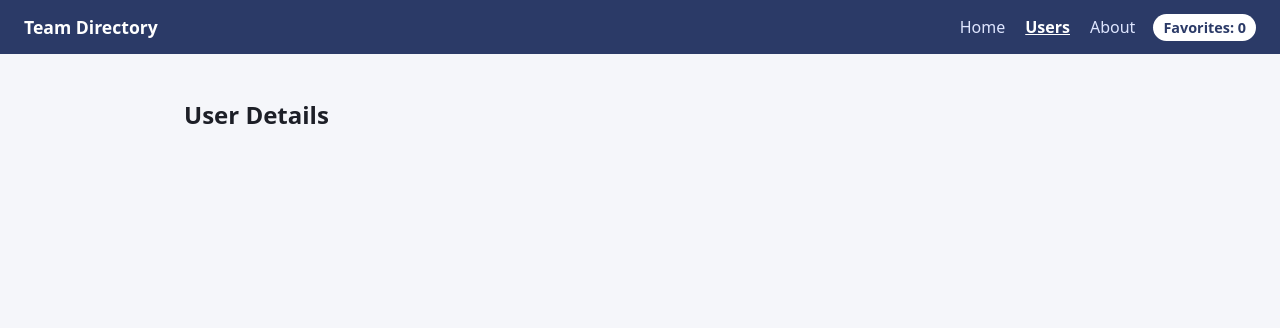
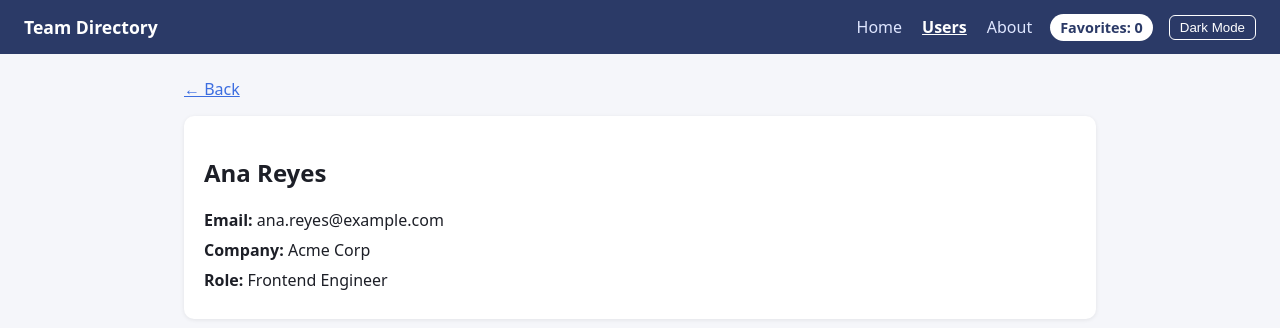
Before and after one commit to aleksisong-ax/team-directory-app, a React (Vite) app: page /users/1 in a window 1280 px wide. Shown: the top 328 px of the page. Built offline with nearby package versions, Linux system fonts and the light colour scheme.

Commit message:
Add dark mode toggle

```diff
--- a/src/App.jsx
+++ b/src/App.jsx
@@ -9,6 +9,7 @@ import NotFound from './pages/NotFound.jsx'
 
 export default function App() {
   const [favorites, setFavorites] = useState([])
+  const [darkMode, setDarkMode] = useState(false)
 
   const toggleFavorite = (id) => {
     setFavorites((prev) =>
@@ -17,8 +18,12 @@ export default function App() {
   }
 
   return (
-    <div className="app">
-      <Navbar favoritesCount={favorites.length} />
+    <div className={`app ${darkMode ? 'dark' : ''}`}>
+      <Navbar
+        favoritesCount={favorites.length}
+        darkMode={darkMode}
+        onToggleDarkMode={() => setDarkMode((prev) => !prev)}
+      />
       <main className="container">
         <Routes>
           <Route path="/" element={<Home />} />
--- a/src/components/Navbar.jsx
+++ b/src/components/Navbar.jsx
@@ -1,6 +1,6 @@
 import { NavLink } from 'react-router-dom'
 
-export default function Navbar({ favoritesCount }) {
+export default function Navbar({ favoritesCount, darkMode, onToggleDarkMode }) {
   return (
     <header className="navbar">
       <span className="brand">Team Directory</span>
@@ -9,6 +9,9 @@ export default function Navbar({ favoritesCount }) {
         <NavLink to="/users">Users</NavLink>
         <NavLink to="/about">About</NavLink>
         <span className="fav-count">Favorites: {favoritesCount}</span>
+        <button type="button" className="theme-btn" onClick={onToggleDarkMode}>
+          {darkMode ? 'Light Mode' : 'Dark Mode'}
+        </button>
       </nav>
     </header>
   )
--- a/src/index.css
+++ b/src/index.css
@@ -25,3 +25,18 @@ body { margin: 0; font-family: system-ui, sans-serif; background: #f5f6fa; color
 .fav-btn.is-fav { background: #fff4d6; border-color: #e0b84a; }
 .loader { font-style: italic; color: #6b7080; }
 .error-message { background: #fde8e8; color: #9b1c1c; padding: 12px; border-radius: 6px; }
+.app { min-height: 100vh; }
+.theme-btn { background: transparent; color: #fff; border: 1px solid #fff; border-radius: 6px; padding: 4px 10px; cursor: pointer; }
+.back-link { color: #3d6ee0; display: inline-block; margin-bottom: 16px; }
+.details-card { background: #fff; border-radius: 10px; padding: 20px; box-shadow: 0 1px 4px rgba(0,0,0,0.08); }
+.details-card p { margin: 8px 0; }
+.app.dark { background: #15171f; color: #e6e8f0; }
+.dark .navbar { background: #0b0d14; }
+.dark .user-card, .dark .details-card { background: #222633; box-shadow: none; }
+.dark .muted { color: #9aa0b4; }
+.dark .search { background: #222633; color: #e6e8f0; border-color: #3a4054; }
+.dark .fav-btn { background: #2b3040; color: #e6e8f0; border-color: #3a4054; }
+.dark .fav-btn.is-fav { background: #4a3f1c; border-color: #b8923a; }
+.dark .card-actions a, .dark .back-link { color: #7fa6ff; }
+.dark .error-message { background: #3d1f1f; color: #ffb4b4; }
+.dark .fav-count { background: #e6e8f0; color: #0b0d14; }
--- a/src/pages/UserDetails.jsx
+++ b/src/pages/UserDetails.jsx
@@ -1,7 +1,34 @@
+import { useEffect, useState } from 'react'
+import { useParams, Link } from 'react-router-dom'
+import { USERS } from '../data/users.js'
+
 export default function UserDetails() {
+  const { id } = useParams()
+  const [user, setUser] = useState(null)
+
+  // Re-run whenever the id in the URL changes.
+  useEffect(() => {
+    const found = USERS.find((u) => u.id === Number(id))
+    setUser(found ?? null)
+  }, [id])
+
+  useEffect(() => {
+    document.title = user ? user.name : 'User Details'
+  }, [user])
+
   return (
     <section>
-      <h1>User Details</h1>
+      <Link to="/users" className="back-link">← Back</Link>
+      {user ? (
+        <div className="details-card">
+          <h1>{user.name}</h1>
+          <p><strong>Email:</strong> {user.email}</p>
+          <p><strong>Company:</strong> {user.company}</p>
+          <p><strong>Role:</strong> {user.role}</p>
+        </div>
+      ) : (
+        <p className="error-message">User not found</p>
+      )}
     </section>
   )
 }
--- a/src/pages/Users.jsx
+++ b/src/pages/Users.jsx
@@ -22,6 +22,10 @@ export default function Users({ favorites, onToggleFavorite, onClearFavorites })
   const filteredUsers = users.filter((user) =>
     user.name.toLowerCase().includes(search.trim().toLowerCase()),
   )
+
+  useEffect(() => {
+    document.title = `Users (${filteredUsers.length})`
+  }, [filteredUsers.length])
 
   return (
     <section>
```
